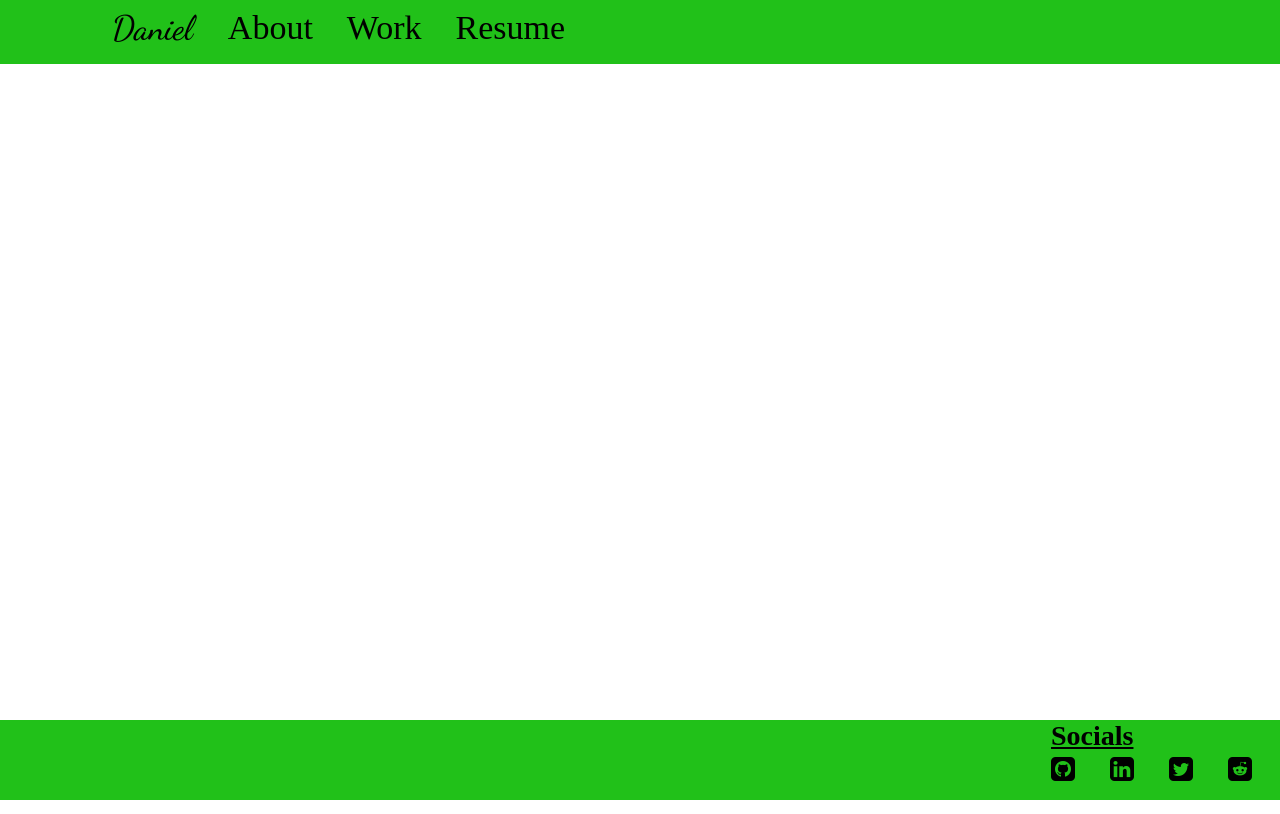
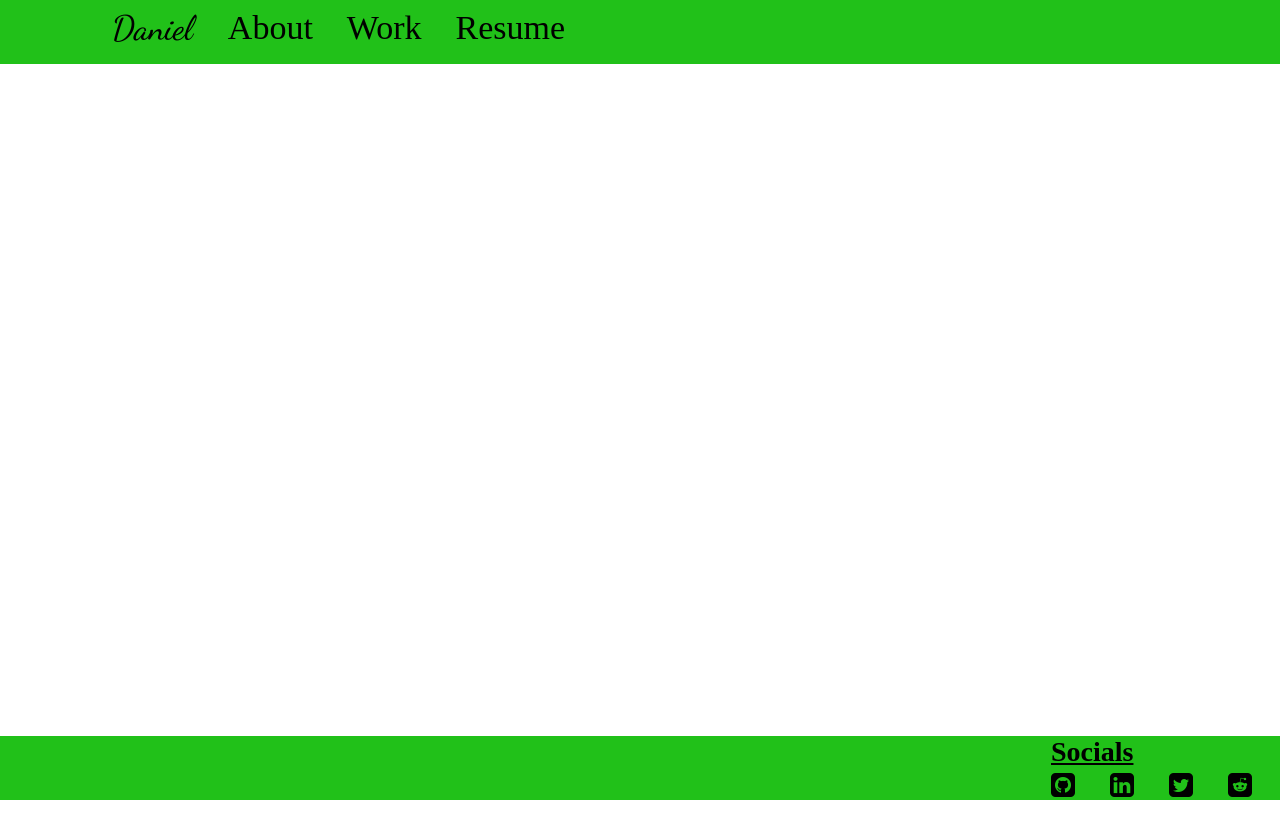
Before and after one commit to dweninger/dweninger.github.io, a plain HTML site: page index.html in a window 1280 px wide. Drawn offline with Linux system fonts and the light colour scheme.

Commit message:
Update style.css

```diff
--- a/style.css
+++ b/style.css
@@ -79,11 +79,12 @@ a.go-link:hover {
 }
 
 footer {
-	position: absolute;
+	position: fixed;
+	left: 0;
+	bottom: 0;
 	background-color: #21C119;
-	bottom: 0;
 	width: 100%;
-	height: 10%;
+	height: 4em;
 }
 
 footer > div.mission-socials {
```
